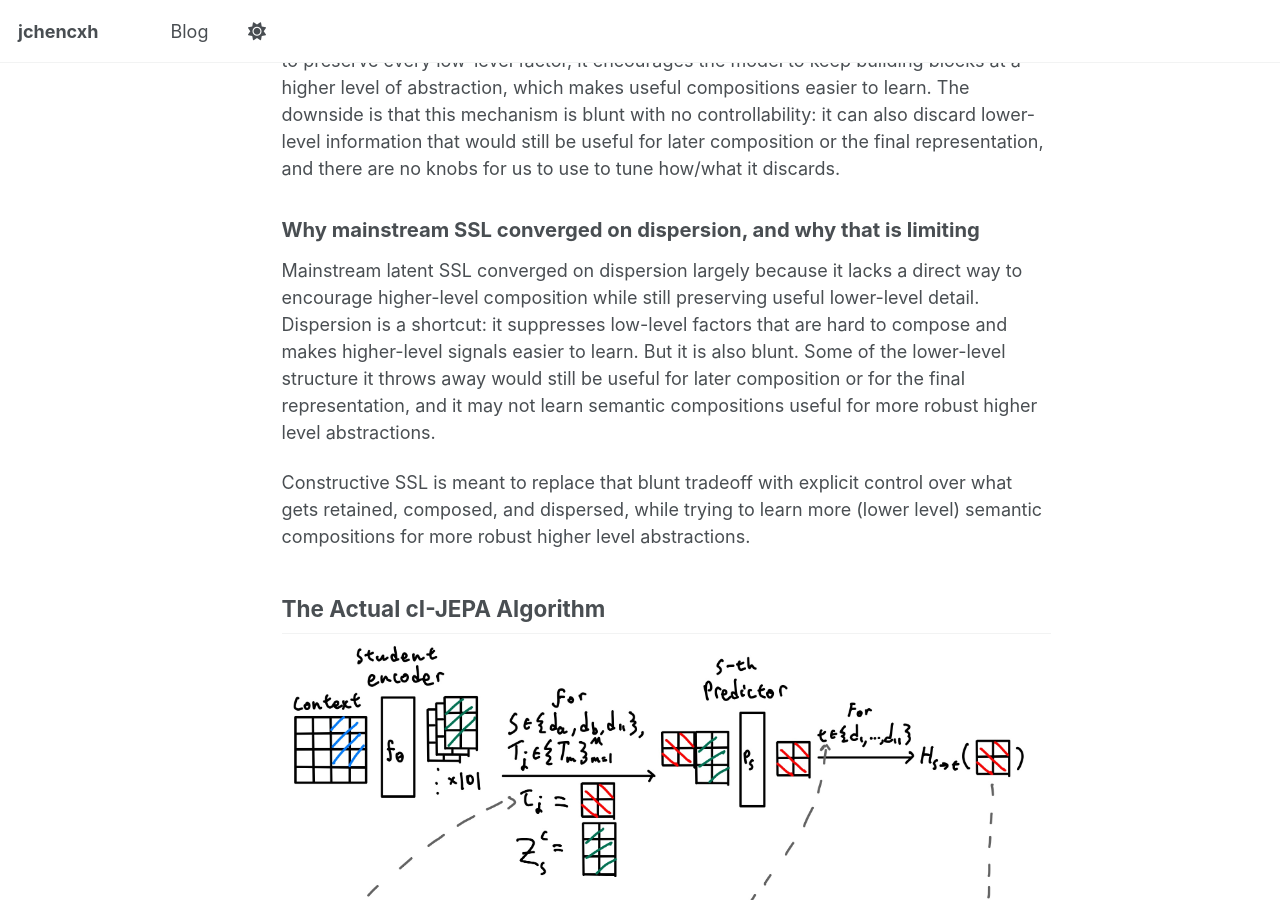
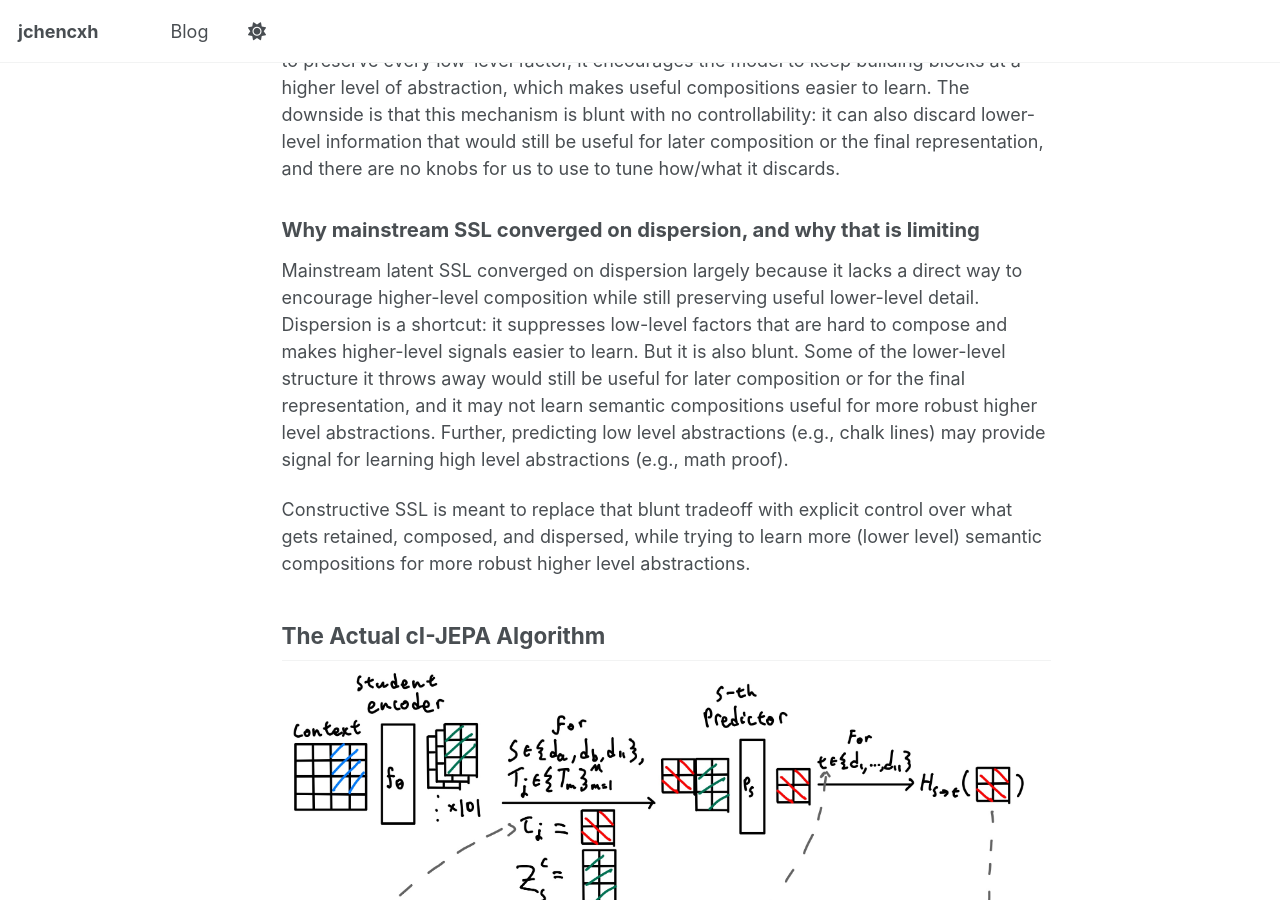
Before and after one commit to jchencxh/jchencxh.github.io, a Jekyll site: the page built from _posts/2026-03-17-constructive-self-supervised-learning-part-1.md, in a window 1280 px wide and 900 px high, scrolled down 3834 px. Built offline with Jekyll 4.4.1, drawn with Linux system fonts in a browser that asks for light colours; a script that is not in the unit is left out.

Commit message:
added math example back in

```diff
--- a/_posts/2026-03-17-constructive-self-supervised-learning-part-1.md
+++ b/_posts/2026-03-17-constructive-self-supervised-learning-part-1.md
@@ -71,7 +71,7 @@ Latent SSL reduces this gap by predicting bootstrapped representations that are
 ### Why mainstream SSL converged on dispersion, and why that is limiting
 
 
-Mainstream latent SSL converged on dispersion largely because it lacks a direct way to encourage higher-level composition while still preserving useful lower-level detail. Dispersion is a shortcut: it suppresses low-level factors that are hard to compose and makes higher-level signals easier to learn. But it is also blunt. Some of the lower-level structure it throws away would still be useful for later composition or for the final representation, and it may not learn semantic compositions useful for more robust higher level abstractions.
+Mainstream latent SSL converged on dispersion largely because it lacks a direct way to encourage higher-level composition while still preserving useful lower-level detail. Dispersion is a shortcut: it suppresses low-level factors that are hard to compose and makes higher-level signals easier to learn. But it is also blunt. Some of the lower-level structure it throws away would still be useful for later composition or for the final representation, and it may not learn semantic compositions useful for more robust higher level abstractions. Further, predicting low level abstractions (e.g., chalk lines) may provide signal for learning high level abstractions (e.g., math proof).
 
 Constructive SSL is meant to replace that blunt tradeoff with explicit control over what gets retained, composed, and dispersed, while trying to learn more (lower level) semantic compositions for more robust higher level abstractions.
 
```
